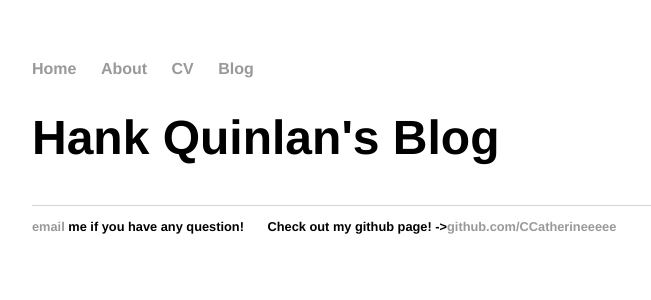
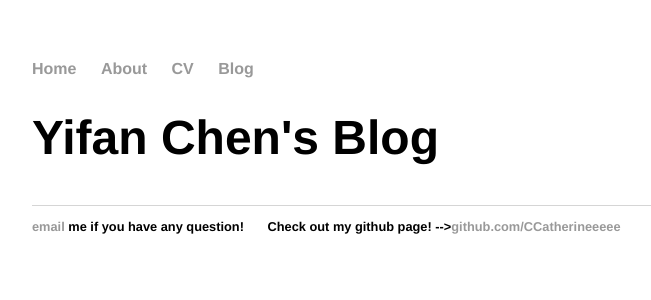
Before and after one commit to CCatherineeeee/website-backup, a Jekyll site: the page built from blog/index.html, in a window 1280 px wide. Shown: the top 300 px of the page, without its empty margins (160-811 px from the left). Built offline with Jekyll 4.4.1, drawn with Linux system fonts in a browser that asks for light colours.

Commit message:
add blog index

```diff
--- a/_layouts/default.html
+++ b/_layouts/default.html
@@ -22,7 +22,7 @@
 			<footer>
 	    		<ul>
 	        		<li> <a href="mailto:yich7110@colorado.edu">email</a> me if you have any question!</li>
-	        		<li>Check out my github page! -><a href="https://github.com/CCatherineeeee">github.com/CCatherineeeee</a></li>
+	        		<li>Check out my github page! --><a href="https://github.com/CCatherineeeee">github.com/CCatherineeeee</a></li>
 				</ul>
 			</footer>
 		</body>
--- a/blog/index.html
+++ b/blog/index.html
@@ -1,6 +1,6 @@
 ---
 layout: default
-title: Hank Quinlan's Blog
+title: Yifan Chen's Blog
 ---
 	<h1>{{ page.title }}</h1>
 	<ul class="posts">
```
